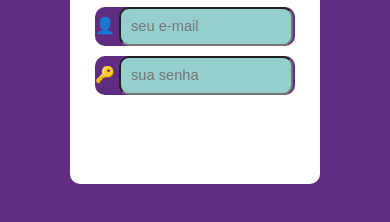
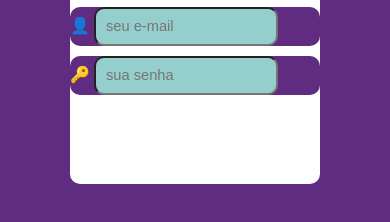
Before and after one commit to Thiago-Moura-devweb/projeto-login, a plain HTML site: page index.html in a window 390 px wide. Shown: the part 488-710 px from the top of the page. Drawn offline with Linux system fonts and the light colour scheme.

Commit message:
Update mobile.css

```diff
--- a/estilos/mobile.css
+++ b/estilos/mobile.css
@@ -74,7 +74,7 @@
     }
 
     form input {
-        width: 60%;
+        width: 130px;
         padding: 10px 40px 10px 10px;
         border-radius: 10px;
         background-color: var(--cor02);
@@ -86,11 +86,10 @@
     }
 
     div.info {
-        width: 80%;
+        width: 100%;
         background-color: #602c82;
         margin: auto;
         margin-bottom: 10px;
-        padding: 12px -1px 0px 10px;
         border-radius: 10px;
     }
 
```
